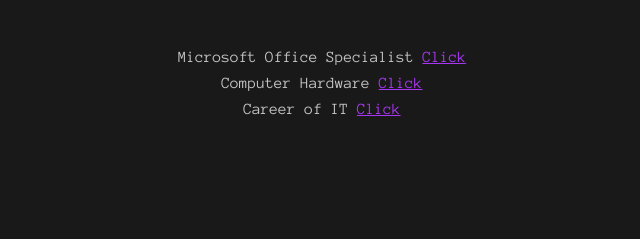
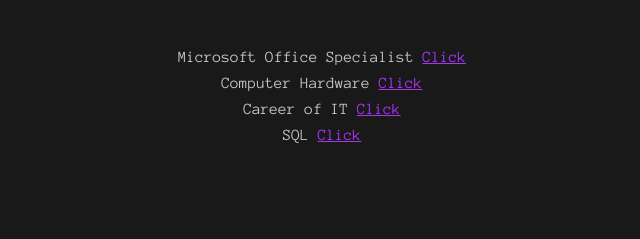
Before and after one commit to Darkzyber/a.be.mout, a plain HTML site: page index.html in a window 1280 px wide. Shown: the part 3481-3720 px from the top of the page, 318-958 px from the left. Drawn offline with nearby package versions, Linux system fonts and the light colour scheme.

Commit message:
add certificate SQL

```diff
--- a/index.html
+++ b/index.html
@@ -187,9 +187,9 @@
             <h2><ion-icon name="trophy-outline"></ion-icon> Performance</h2>
             <!-- <p>ที่อยู่ปัจจุบัน: บ้านเลขที่ 120 ซอยราชทรัพย์ ถนนประชาราษฎร์ สาย 1 แขวงบางซื่อ เขตบางซื่อ กรุงเทพมหานคร 10800</p> -->
             <p>Microsoft Office Specialist <a href="mos.pdf" target="_blank">Click</a></p>
-
             <p>Computer Hardware <a href="Hardware.pdf" target="_blank">Click</a></p>
             <p>Career of IT <a href="Career_of_IT.pdf" target="_blank">Click</a></p>
+            <p>SQL <a href="https://school.borntodev.com/certificate/uviUuJ3Sk89e" target="_blank">Click</a></p>
         </section>
 
         <div class="v1"></div>
```
Also changed, not shown: img/borntodev-academy_Essential SQL for Everyone_certificate.png (added).
